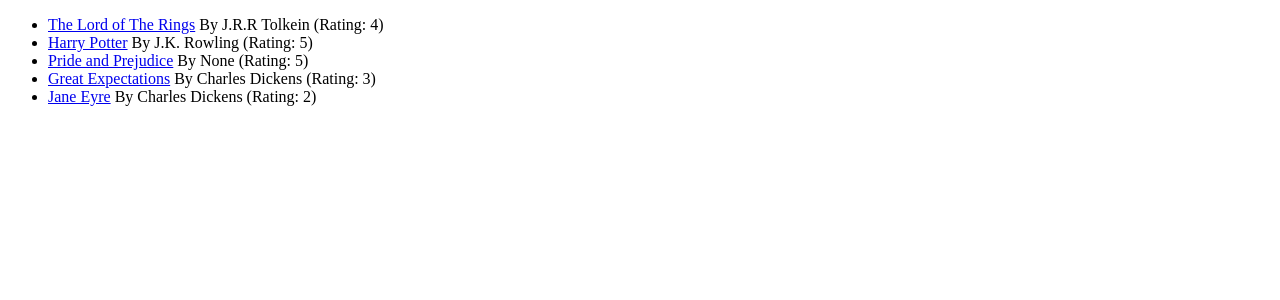
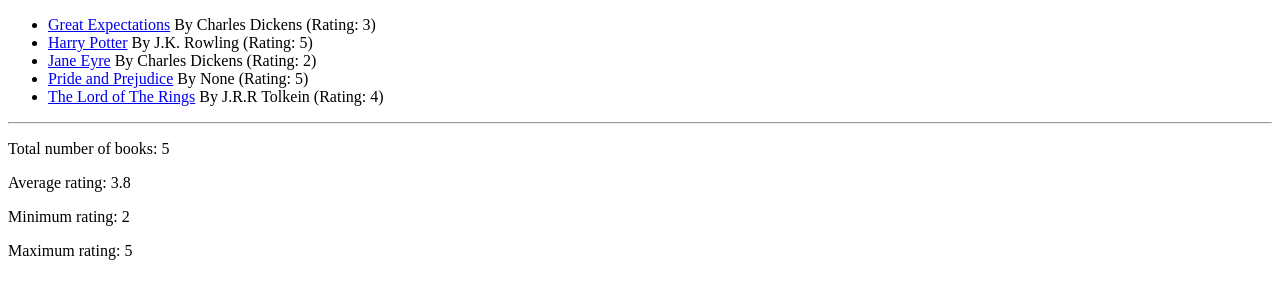
Before and after one commit to AvaGhiasian/Django-Projects, a Django app: page / in a window 1280 px wide. Shown: the top 300 px of the page. Run offline with Django 5.2, Linux system fonts and the light colour scheme; data comes from the database, SQL or seed files in the repository.

Commit message:
aggregation methods were added

```diff
--- a/book_store/book_outlet/templates/book_outlet/index.html
+++ b/book_store/book_outlet/templates/book_outlet/index.html
@@ -12,4 +12,11 @@
         </li>
         {% endfor %}
     </ul>
+
+    <hr>
+    <p>Total number of books: {{ total_no_of_books }}</p>
+    <p>Average rating: {{ rating.rating__avg }}</p>
+    <p>Minimum rating: {{ rating.rating__min }}</p>
+    <p>Maximum rating: {{ rating.rating__max }}</p>
+
 {% endblock %}
--- a/book_store/book_outlet/views.py
+++ b/book_store/book_outlet/views.py
@@ -1,15 +1,21 @@
 from django.shortcuts import render, get_object_or_404
 from . models import Book
 from django.http import Http404
+from django.db.models import Avg, Max, Min
 
 # Create your views here.
 
 
 def index(request):
-    books = Book.objects.all()
+    books = Book.objects.all().order_by("title") # title = ascending order , -title = descending order
+    total_no_of_books = books.count()
+    rating = books.aggregate(Avg("rating"), Min("rating"), Max("rating"))
+
+
     return render(request, "book_outlet/index.html", {
-            "books": books
-
+            "books": books,
+            "total_no_of_books": total_no_of_books,
+            "rating": rating,
     })
 
 
```
